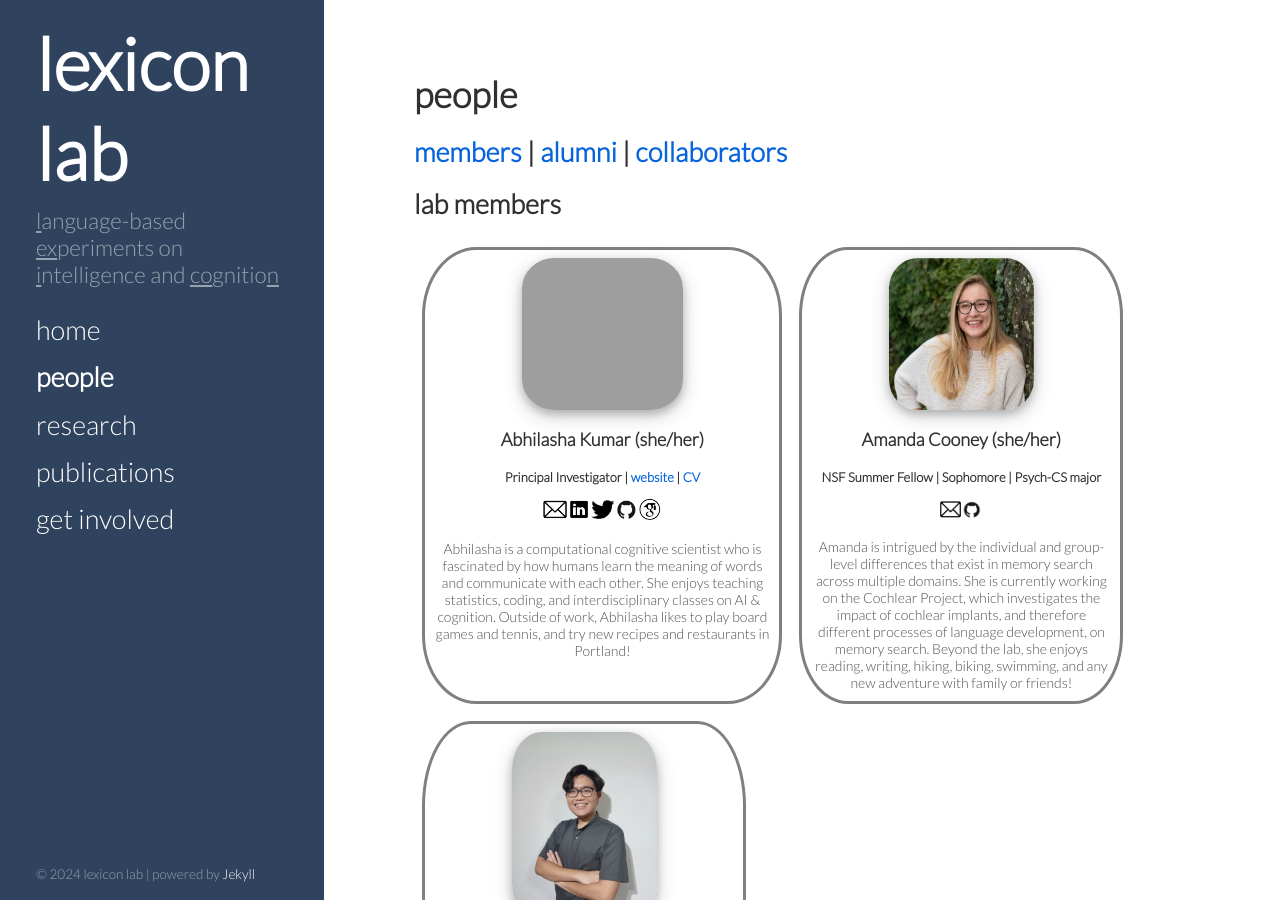
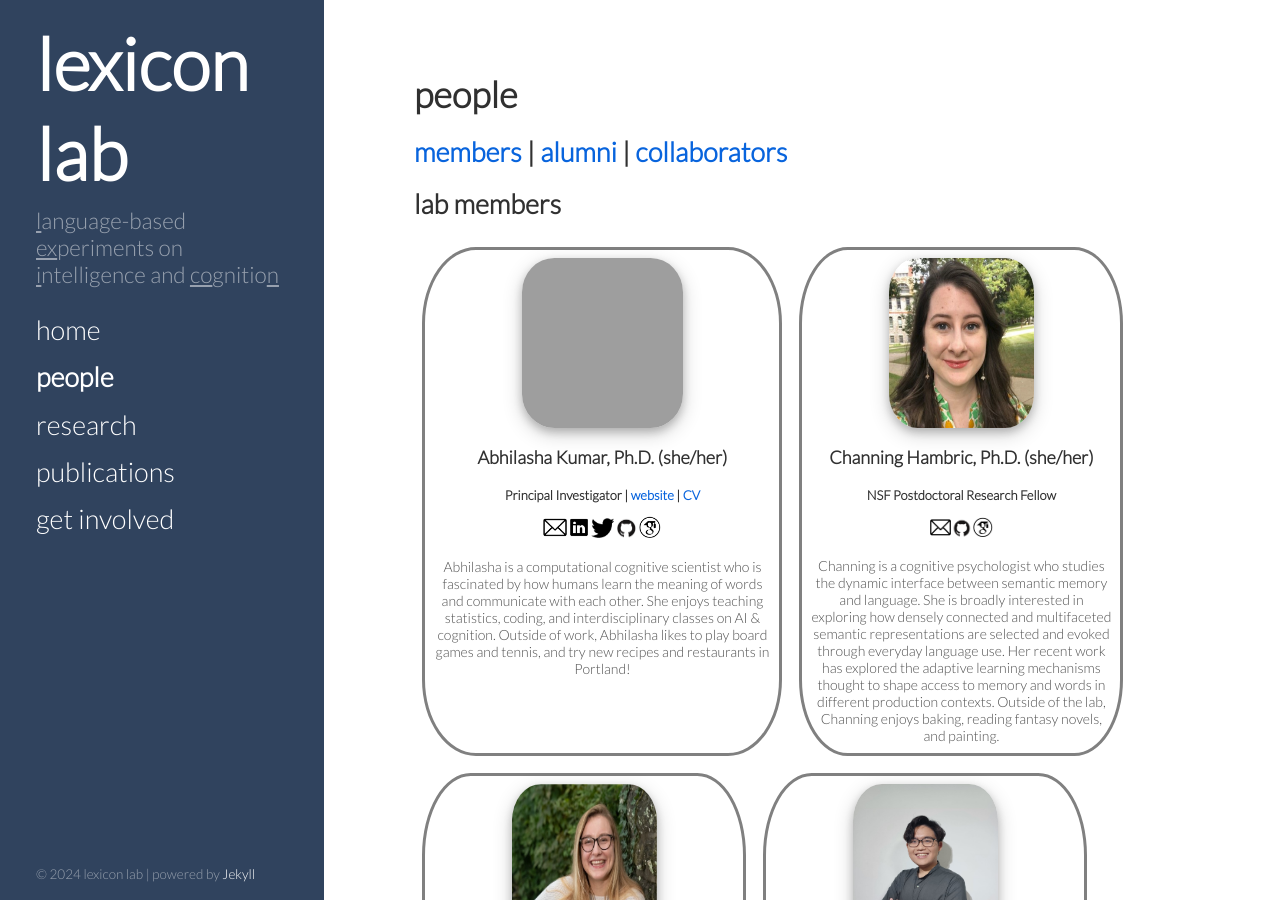
Before and after one commit to thelexiconlab/thelexiconlab.github.io, a Jekyll site: the page built from people.html, in a window 1280 px wide and 900 px high. Built offline with Jekyll 4.4.1, drawn with Linux system fonts in a browser that asks for light colours; Markdown is read by kramdown in place of the engine named in the settings; some of the changed text lies outside the part shown.

Commit message:
update team

```diff
--- a/people.html
+++ b/people.html
@@ -22,12 +22,22 @@ order: 2
     <div class="profilecard" style="width: 20rem;">
         <img src="https://thelexiconlab.github.io/images/team/kumar.png" class="bioimage2" alt="...">
         <div class="card-body">
-          <h5 class="card-title">Abhilasha Kumar (she/her)</h5>
+          <h5 class="card-title">Abhilasha Kumar, Ph.D. (she/her)</h5>
           <h6 class="card-position">Principal Investigator | <a href="http://abhilashak.weebly.com/" target="_blank">website</a> | <a href="https://thelexiconlab.github.io/Kumar_CV.pdf" target="_blank">CV</a></h6>
           <p class="teamicons"><a href=mailto:a.kumar@bowdoin.edu target="_blank"><img src ="/images/icons/email.png" alt="shared icon" class="iconimg"></a><a href=https://www.linkedin.com/in/abhilasha-kumar/ target="_blank"><img src ="/images/icons/linkedin.png" alt="shared icon" class="iconimg"></a><a href=https://twitter.com/abhilashaakumar target="_blank"><img src ="/images/icons/twitter.png" alt="shared icon" class="iconimg"></a><a href=https://github.com/abhilasha-kumar/ target="_blank"><img src ="/images/icons/git.png" alt="shared icon" class="iconimg"></a><a href=https://scholar.google.com/citations?user=wPMyJYsAAAAJ&hl=en target="_blank"><img src ="/images/icons/scholar.png" alt="shared icon" class="iconimg"></a></p>
           <p class="card-text">Abhilasha is a computational cognitive scientist who is fascinated by how humans learn the meaning of words and communicate with each other. She enjoys teaching statistics, coding, and interdisciplinary classes on AI & cognition. Outside of work, Abhilasha likes to play board games and tennis, and try new recipes and restaurants in Portland!</p>
         </div>
         </div>
+
+        <div class="profilecard" style="width: 18rem;">
+          <img src="https://thelexiconlab.github.io/images/team/channing.png" class="bioimage2" alt="...">
+          <div class="card-body">
+            <h5 class="card-title">Channing Hambric, Ph.D. (she/her)</h5>
+            <h6 class="card-position"> NSF Postdoctoral Research Fellow </h6>
+            <p class="teamicons"><a href=mailto:c.hambric@bowdoin.edu target="_blank"><img src ="/images/icons/email.png" alt="shared icon" class="iconimg"></a><a href=https://github.com/channinghambric target="_blank"><img src ="/images/icons/git.png" alt="shared icon" class="iconimg"></a><a href=https://scholar.google.com/citations?user=mUxWjFQAAAAJ&hl=en&oi=ao target="_blank"><img src ="/images/icons/scholar.png" alt="shared icon" class="iconimg"></a></p>
+            <p class="card-text">Channing is a cognitive psychologist who studies the dynamic interface between semantic memory and language. She is broadly interested in exploring how densely connected and multifaceted semantic representations are selected and evoked through everyday language use. Her recent work has explored the adaptive learning mechanisms thought to shape access to memory and words in different production contexts. Outside of the lab, Channing enjoys baking, reading fantasy novels, and painting.</p>
+          </div>
+          </div>
 
 
         <div class="profilecard" style="width: 18rem;">
@@ -44,7 +54,7 @@ order: 2
           <img src="https://thelexiconlab.github.io/images/team/lim.jpeg" class="bioimage2" alt="...">
           <div class="card-body">
             <h5 class="card-title">Richard Lim (he/him)</h5>
-            <h6 class="card-position"> <a href="https://www.bowdoin.edu/it/academic-technology/gibbons-summer-research.html"> Gibbons Summer Research Fellow</a> | Freshman | Psych-CS Major</h6>
+            <h6 class="card-position"> <a href="https://www.bowdoin.edu/it/academic-technology/gibbons-summer-research.html"> Gibbons Summer Research Fellow</a> | Freshman</h6>
             <p class="teamicons"><a href=mailto:mkang2@bowdoin.edu target="_blank"><img src ="/images/icons/email.png" alt="shared icon" class="iconimg"></a><a href=https://github.com/mkang817415 target="_blank"><img src ="/images/icons/git.png" alt="shared icon" class="iconimg"></a></p>
             <p class="card-text">Richard is interested in how complex systems emerge from simple parts — how do billions of neurons work together to create an idea, and how can a few mathematical symbols simulate this complex behavior? Currently, he is investigating the relationships between age, individual and collective lexicons, and the structure of their associated semantic networks. Outside of the lab, Richard is active in Residential Life and Quiz Bowl. In his free time, Richard loves cooking, science fiction, and being in nature.
             </p>
```
Also changed, not shown: images/team/channing.png (added).
